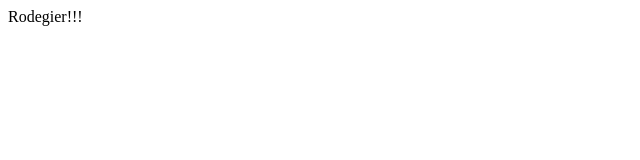
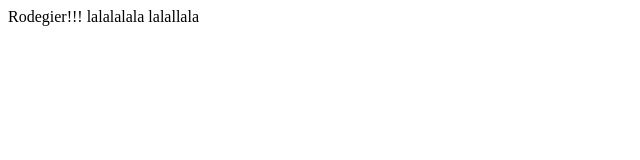
Before and after one commit to TomMeulendijks/MobileScripting2, a plain HTML site: page index.html in a window 1280 px wide. Shown: the whole page, without its empty margins (0-640 px from the left). Drawn offline with Linux system fonts and the light colour scheme.

Commit message:
Made some changes

```diff
--- a/index.html
+++ b/index.html
@@ -6,5 +6,7 @@
 </head>
 <body>
 	Rodegier!!!
+	lalalalala
+	lalallala
 </body>
 </html>
```
